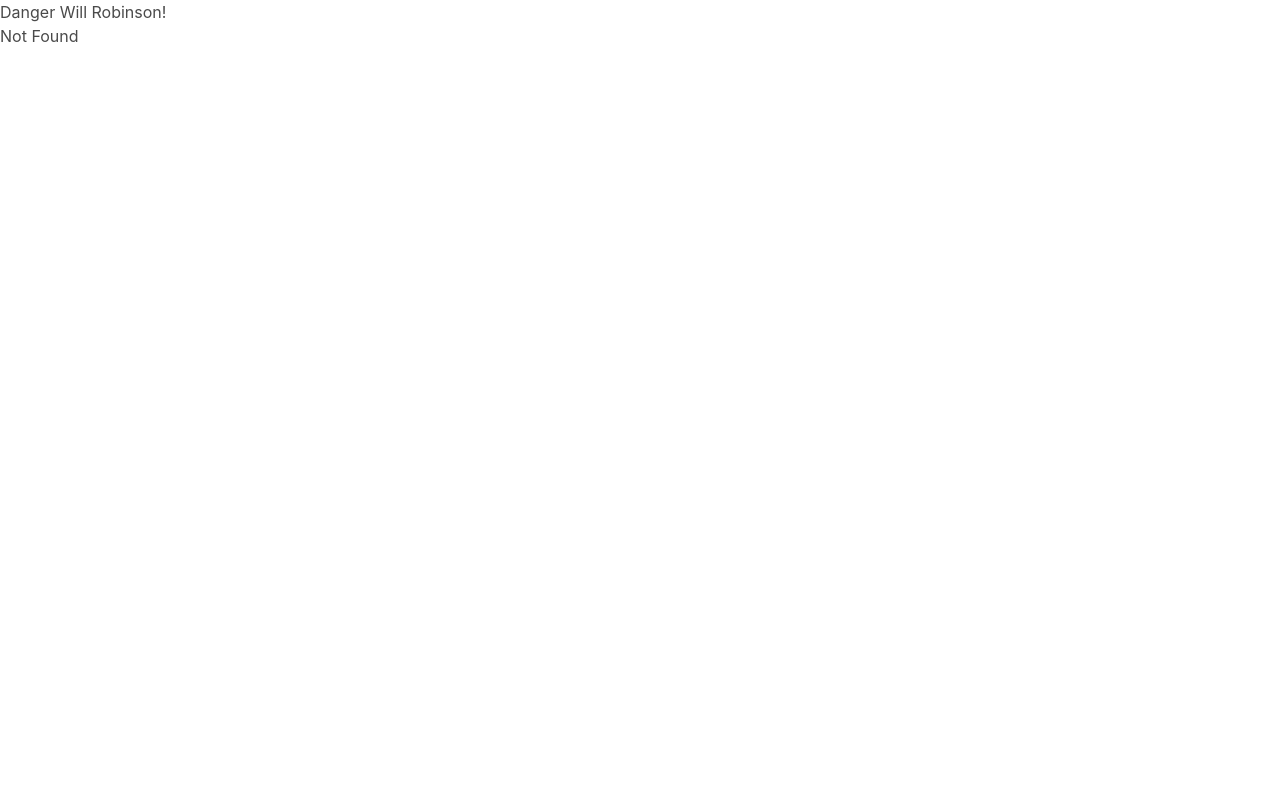
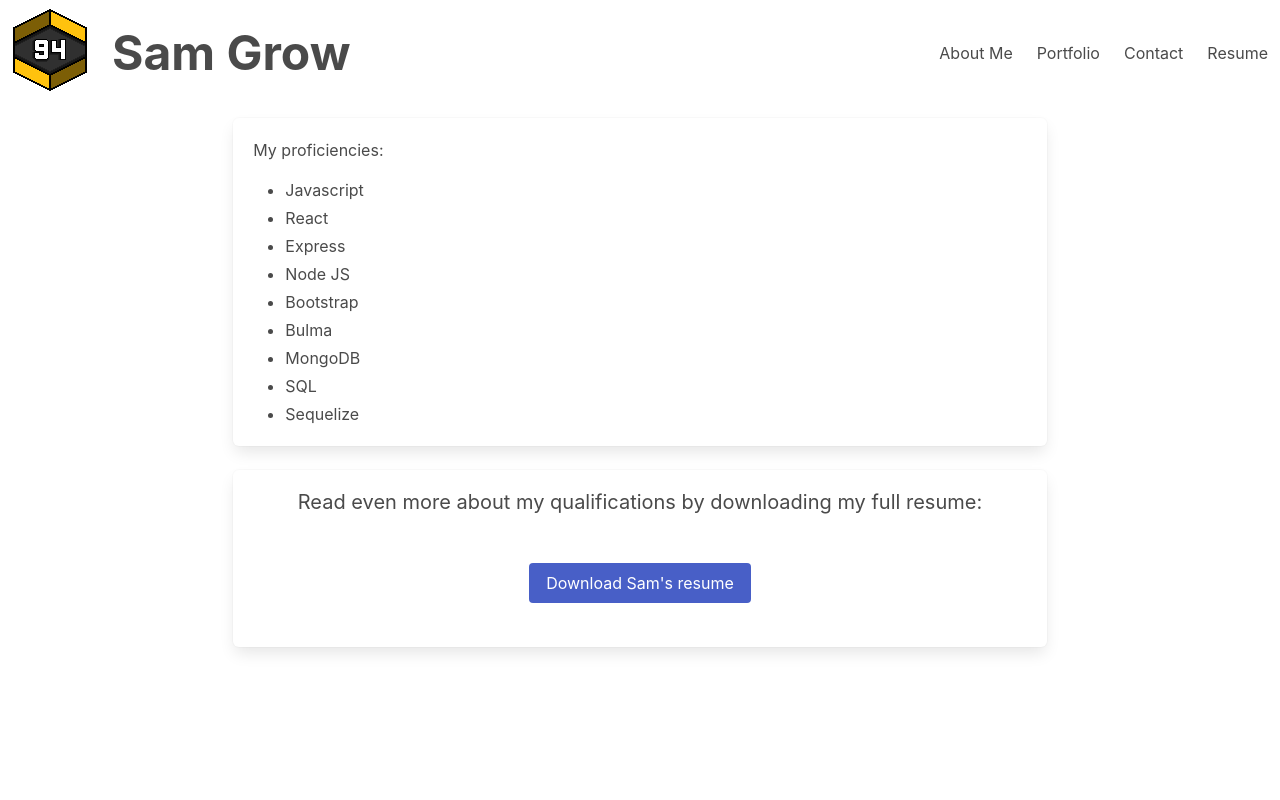
Before and after one commit to HoneyBuzz94/sjg-portfolio, a React (Vite) app: page /resume in a window 1280 px wide. Before the commit this address had no page. Shown: the top 800 px of the page. Built offline with nearby package versions, Linux system fonts and the light colour scheme.

Commit message:
Added resume page

```diff
--- a/src/App.jsx
+++ b/src/App.jsx
@@ -6,8 +6,10 @@ function App() {
   return (
     <>
       <Nav />
-      <div className="columns is-centered m-3">
-        <Outlet />
+      <div className="hero is-fullheight">
+        <div className="columns is-centered m-3">
+          <Outlet />
+        </div>
       </div>
       <Footer />
     </>
--- a/src/components/Footer.jsx
+++ b/src/components/Footer.jsx
@@ -1,5 +1,11 @@
 export default function Nav() {
-    return (
-      <p className="has-text-centered">&copy; <a href="https://github.com/HoneyBuzz94">HoneyBuzz94</a> 2024</p>
-    );
-  }
+  return (
+    <div className="hero">
+      <div className="hero-body">
+        <p className="has-text-centered">
+          &copy; <a href="https://github.com/HoneyBuzz94">HoneyBuzz94</a> 2024
+        </p>
+      </div>
+    </div>
+  );
+}
--- a/src/main.jsx
+++ b/src/main.jsx
@@ -7,6 +7,7 @@ import ErrorPage from "./pages/ErrorPage.jsx";
 import HomePage from "./pages/HomePage.jsx";
 import Portfolio from "./pages/Portfolio.jsx";
 import Contact from "./pages/Contact.jsx";
+import Resume from "./pages/Resume.jsx";
 
 const router = createBrowserRouter([
   {
@@ -25,6 +26,10 @@ const router = createBrowserRouter([
       {
         path: "/contact",
         element: <Contact />
+      },
+      {
+        path: "/resume",
+        element: <Resume />
       }
     ],
   },
--- a/src/pages/Contact.jsx
+++ b/src/pages/Contact.jsx
@@ -1,37 +1,39 @@
 export default function Contact() {
   return (
-    <div className="box tile is-ancestor is-vertical is-6">
-      <div class="tile is-parent field">
+    <div className="tile is-ancestor is-6 m-0">
+      <div className="box has-background-warning tile is-parent is-vertical">
+        <div className="tile is-parent">
           <div className="tile is-child">
-          <label class="label">Name</label>
-          <div class="control">
-            <input class="input" type="text" placeholder="Text" />
+            <label className="label">Name</label>
+            <div className="control">
+              <input className="input" type="text" placeholder="Text" />
             </div>
           </div>
         </div>
 
-      <div class="tile is-parent field">
+        <div className="tile is-parent">
           <div className="tile is-child">
-          <label class="label">Email</label>
-          <div class="control">
-            <input class="input" type="email" placeholder="Email" />
+            <label className="label">Email</label>
+            <div className="control">
+              <input className="input" type="email" placeholder="Email" />
             </div>
           </div>
         </div>
 
-      <div class="tile is-parent field">
+        <div className="tile is-parent">
           <div className="tile is-child">
-          <label class="label">Message</label>
-          <div class="control">
-            <textarea class="textarea" placeholder="Textarea"></textarea>
+            <label className="label">Message</label>
+            <div className="control">
+              <textarea className="textarea" placeholder="Textarea"></textarea>
             </div>
           </div>
         </div>
 
-      <div class="tile is-parent field">
+        <div className="tile is-parent">
           <div className="tile is-child">
-          <div class="control">
-            <button class="button is-link">Submit</button>
+            <div className="control">
+              <button className="button is-link">Submit</button>
+            </div>
           </div>
         </div>
       </div>
--- a/src/pages/HomePage.jsx
+++ b/src/pages/HomePage.jsx
@@ -2,12 +2,12 @@ export default function HomePage() {
   return (
     <div className="tile is-ancestor is-8">
       <div className="tile is-4 is-vertical is-parent">
-        <div className="tile is-child box">
-          <img src="../../images/profile_pic.jpg" alt="Profile Picture" />
+        <div className="tile is-child box has-background-warning">
+          <img src="../../images/profile_pic.jpg" alt="Profile Picture" style={{borderRadius: 5}}/>
         </div>
       </div>
       <div className="tile is-parent">
-        <div className="tile is-child box">
+        <div className="tile is-child box has-background-warning">
           <p>
             Hi! My name is Sam, and I'm a fullstack web developer. I have a
             diverse professional background that has given me the opportunity to
--- /dev/null
+++ b/src/pages/Resume.jsx
@@ -0,0 +1,31 @@
+export default function Resume() {
+  return (
+    <div className="tile is-ancestor is-8">
+      <div className="tile is-parent is-vertical">
+        <div className="tile is-child box">
+          <div className="content">
+            <p>My proficiencies:</p>
+            <ul>
+              <li>Javascript</li>
+              <li>React</li>
+              <li>Express</li>
+              <li>Node JS</li>
+              <li>Bootstrap</li>
+              <li>Bulma</li>
+              <li>MongoDB</li>
+              <li>SQL</li>
+              <li>Sequelize</li>
+            </ul>
+          </div>
+        </div>
+        <div className="tile is-child box has-text-centered">
+          <p className="subtitle">
+            Read even more about my qualifications by downloading my full
+            resume:
+          </p>
+          <button className="button is-link my-5">Download Sam's resume</button>
+        </div>
+      </div>
+    </div>
+  );
+}
```
Lines whose indentation alone changed are shown as unchanged.
